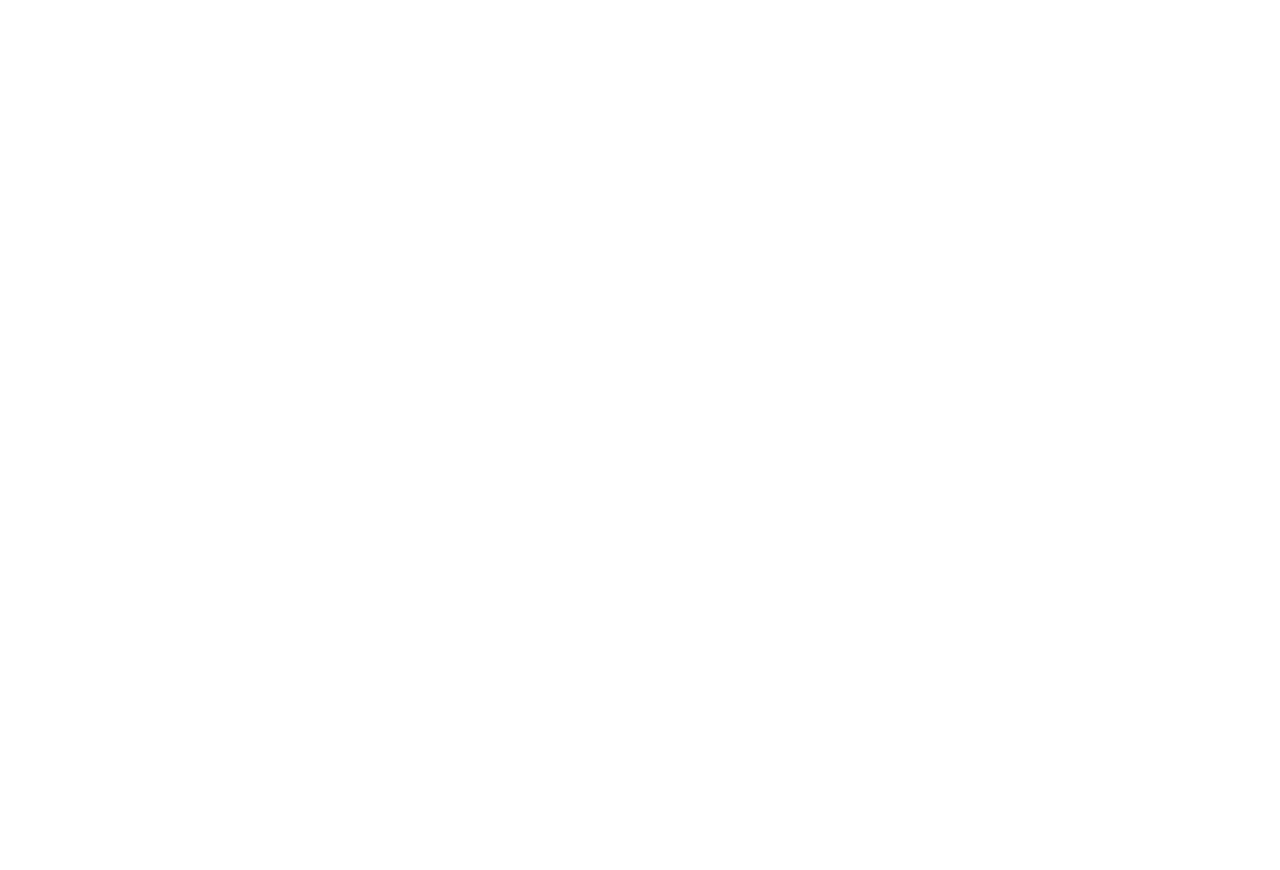
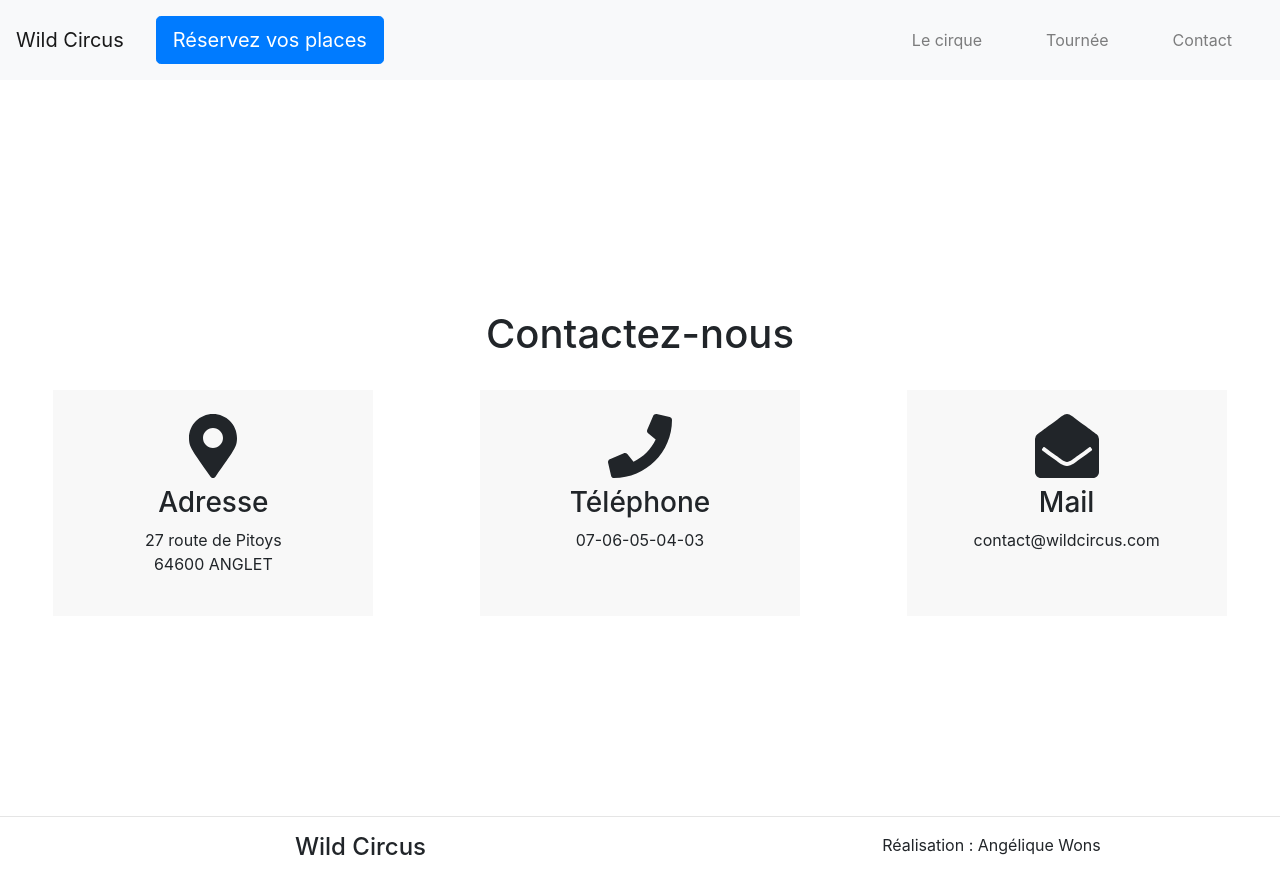
Before and after one commit to angelique-w/wild-circus-front, a React (Create React App) app: page /contact in a window 1280 px wide. Before the commit the page ends 800 px from the top, so only its background shows below. Built offline with nearby package versions, Linux system fonts and the light colour scheme.

Commit message:
added icons and contact page

```diff
--- a/package.json
+++ b/package.json
@@ -3,6 +3,10 @@
   "version": "0.1.0",
   "private": true,
   "dependencies": {
+    "@fortawesome/fontawesome-free": "^5.12.0",
+    "@fortawesome/fontawesome-svg-core": "^1.2.26",
+    "@fortawesome/free-solid-svg-icons": "^5.12.0",
+    "@fortawesome/react-fontawesome": "^0.1.8",
     "@testing-library/jest-dom": "^4.2.4",
     "@testing-library/react": "^9.4.0",
     "@testing-library/user-event": "^7.2.1",
--- /dev/null
+++ b/src/Contact/Contact.jsx
@@ -0,0 +1,60 @@
+import React from "react";
+import { FontAwesomeIcon } from "@fortawesome/react-fontawesome";
+import {
+    faMapMarkerAlt,
+    faPhone,
+    faEnvelopeOpen
+} from "@fortawesome/free-solid-svg-icons";
+
+import Layout from "../Layout/Layout";
+import { Row, Col } from "reactstrap";
+
+function Contact() {
+    return (
+        <Layout>
+            <div
+                style={{ paddingTop: 150 }}
+                className="min-vh-100 d-flex flex-column justify-content-center align-items-center"
+            >
+                <Row>
+                    <h1>Contactez-nous</h1>
+                </Row>
+                <Row className="w-100">
+                    <Col
+                        lg={3}
+                        style={{ backgroundColor: "rgb(242, 242, 242, 0.5)" }}
+                        className="text-center my-4 mx-auto p-4"
+                    >
+                        <FontAwesomeIcon icon={faMapMarkerAlt} size="4x" />
+                        <h3 className="mt-2">Adresse</h3>
+                        <p>
+                            27 route de Pitoys <br /> 64600 ANGLET
+                        </p>
+                    </Col>
+                    <Col
+                        lg={3}
+                        style={{ backgroundColor: "rgb(242, 242, 242, 0.5)" }}
+                        className="text-center my-4 mx-auto p-4"
+                    >
+                        <FontAwesomeIcon icon={faPhone} size="4x" />
+
+                        <h3 className="mt-2">Téléphone</h3>
+                        <p>07-06-05-04-03</p>
+                    </Col>
+                    <Col
+                        lg={3}
+                        style={{ backgroundColor: "rgb(242, 242, 242, 0.5)" }}
+                        className="text-center my-4 mx-auto p-4"
+                    >
+                        <FontAwesomeIcon icon={faEnvelopeOpen} size="4x" />
+
+                        <h3 className="mt-2">Mail</h3>
+                        <p>contact@wildcircus.com</p>
+                    </Col>
+                </Row>
+            </div>
+        </Layout>
+    );
+}
+
+export default Contact;
--- a/src/HomePage/homepage.css
+++ b/src/HomePage/homepage.css
@@ -1,10 +1,5 @@
 .bg-img-accueil {
     background-image: url("../img/circus-lights-1193038.jpg");
-}
-
-.bg-img-about {
-    background-image: url("../img/circus-14134862.jpg");
-    background-size: cover;
 }
 
 .fontAccueil {
--- a/src/Router.jsx
+++ b/src/Router.jsx
@@ -4,12 +4,14 @@
 import HomePage from "./HomePage/HomePage";
 import Tournee from "./Tournee/Tournee";
 import BackOffice from "./BackOffice/BackOffice";
+import Contact from "./Contact/Contact";
 
 function Router() {
     return (
         <BrowserRouter>
             <Switch>
                 <Route exact path="/" component={HomePage} />
+                <Route path="/contact" component={Contact} />
                 <Route path="/Tournee" component={Tournee} />
                 <Route path="/Backoffice" component={BackOffice} />
             </Switch>
```
Also changed, not shown: src/img/circus-1413486.jpg (deleted), 1 other file (tests, documents, lock files or other folders).
